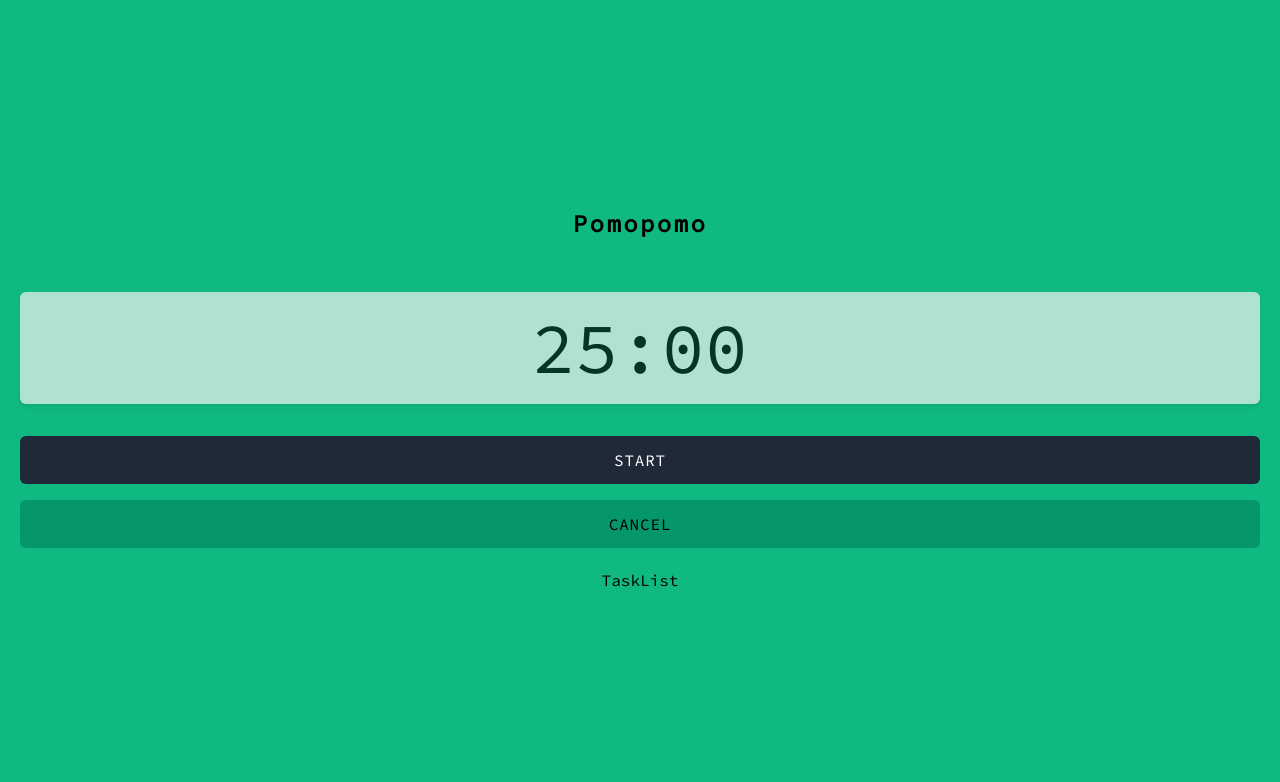
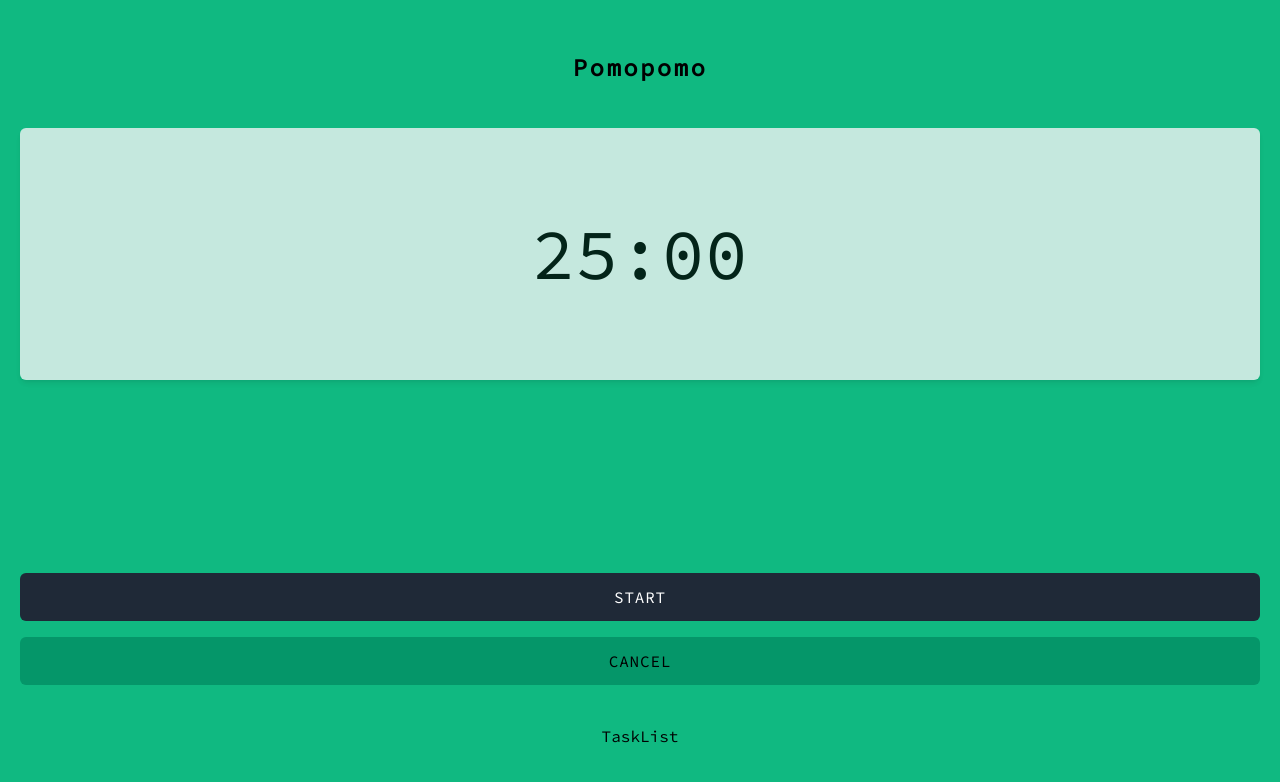
Before and after one commit to CandraJengger/svelte-pomodoro-tailwind, a Svelte app: page / in a window 1280 px wide. Shown: the top 782 px of the page. Built offline with nearby package versions, Linux system fonts and the light colour scheme.

Commit message:
layouting

```diff
--- a/src/components/PomodoroTimer.svelte
+++ b/src/components/PomodoroTimer.svelte
@@ -62,13 +62,13 @@
   }
 </script>
 
-<section class="w-full p-5 text-center flex flex-col">
+<section class="w-full h-4/5 p-5 text-center grid grid-flow-row grid-rows-4">
   <span
-    class="inline-block text-7xl my-8  transform transition-all duration-200 bg-gray-100 px-5 py-5 rounded-md opacity-70 shadow-md hover:-translate-y-2 hover:opacity-90"
+    class="row-start-1 row-end-3 flex justify-center items-center text-7xl my-6 transform transition-all duration-200 bg-gray-100 px-5 py-5 rounded-md opacity-80 shadow-md hover:-translate-y-2 hover:opacity-90"
   >
     {formatTime(pomodoroTime)}
   </span>
-  <footer class="flex justify-center items-center flex-col">
+  <footer class="row-start-4 flex justify-center items-center flex-col">
     <button
       on:click={startPomodoro}
       class="rounded-md w-full flex justify-center items-center px-7 py-3 font-medium text-md uppercase tracking-wider text-white bg-gray-800 hover:bg-gray-900 mx-3 mb-4"
```
